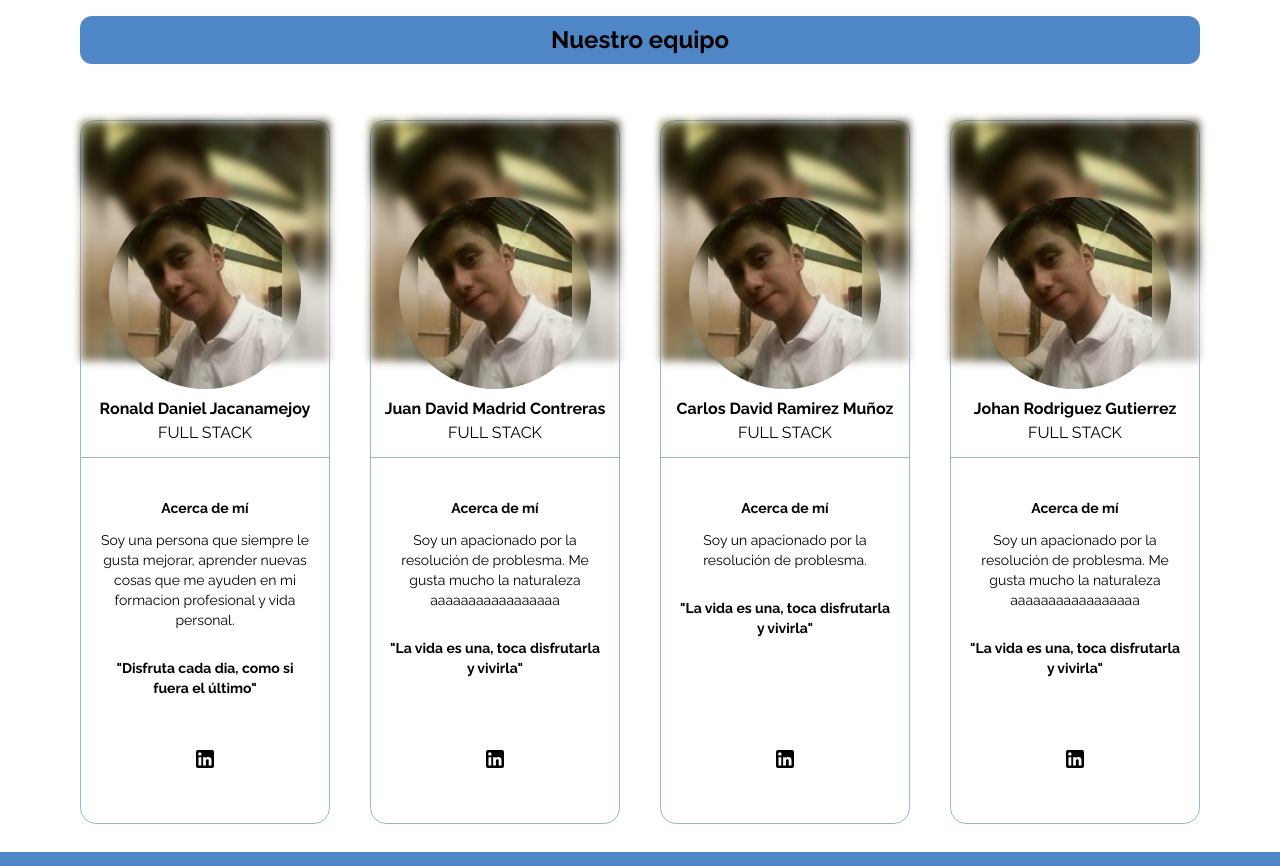
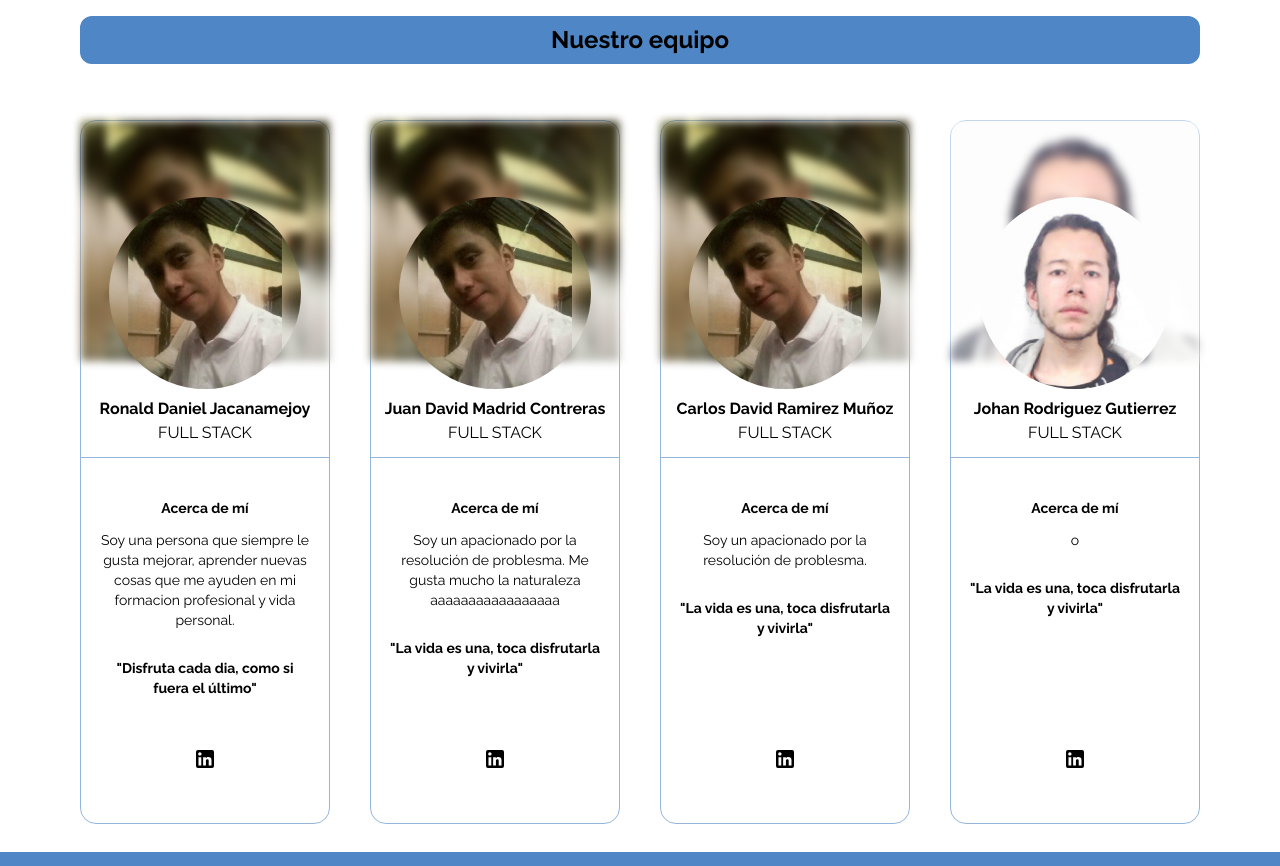
Before and after one commit to w1sec0d/ciclomart_frontend, a React (Vite) app: page /conocenos in a window 1280 px wide. Shown: the part 1900-2766 px from the top of the page. Built offline with nearby package versions, Linux system fonts and the light colour scheme; no server answers; what @mercadopago/sdk-react would draw is missing.

Commit message:
Add photo

```diff
--- a/src/pages/Conocenos.jsx
+++ b/src/pages/Conocenos.jsx
@@ -14,6 +14,7 @@ import Vision from '@mui/icons-material/PedalBikeOutlined'
 
 //Imagenes grupo
 import daniel from '../assets/Daniel.png'
+import johan from '../assets/Johan.png'
 //Logo
 import Logo from '../assets/Logo.svg'
 
@@ -119,9 +120,9 @@ const Conocenos = () => {
               description={'Soy un apacionado por la resolución de problesma.'}
               phrase={'"La vida es una, toca disfrutarla y vivirla"'}
               linkedin={''}/>
-        <Team photo = {daniel}
+        <Team photo = {johan}
               name={'Johan Rodriguez Gutierrez'}
-              description={'Soy un apacionado por la resolución de problesma. Me gusta mucho la naturaleza aaaaaaaaaaaaaaaaa'}
+              description={'o'}
               phrase={'"La vida es una, toca disfrutarla y vivirla"'}
               linkedin={''}/>
       </div>
--- a/src/utils/newFilters.js
+++ b/src/utils/newFilters.js
@@ -123,6 +123,7 @@ const filters = {
         { value: 'suspension', label: 'Suspensión' },
         { value: 'manubrio', label: 'Manubrio' },
         { value: 'pedales', label: 'Pedales' },
+        { value: 'sillines', label: 'Sillines' },
       ],
     },
   },
```
Also changed, not shown: src/assets/Johan.png (added).
